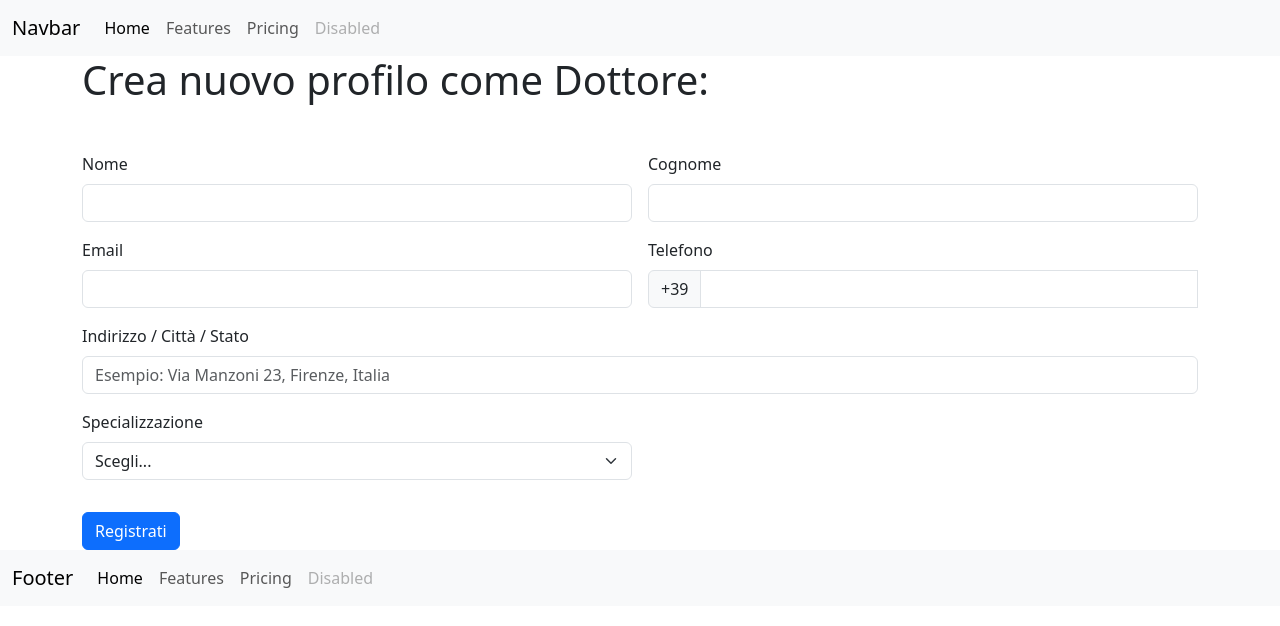
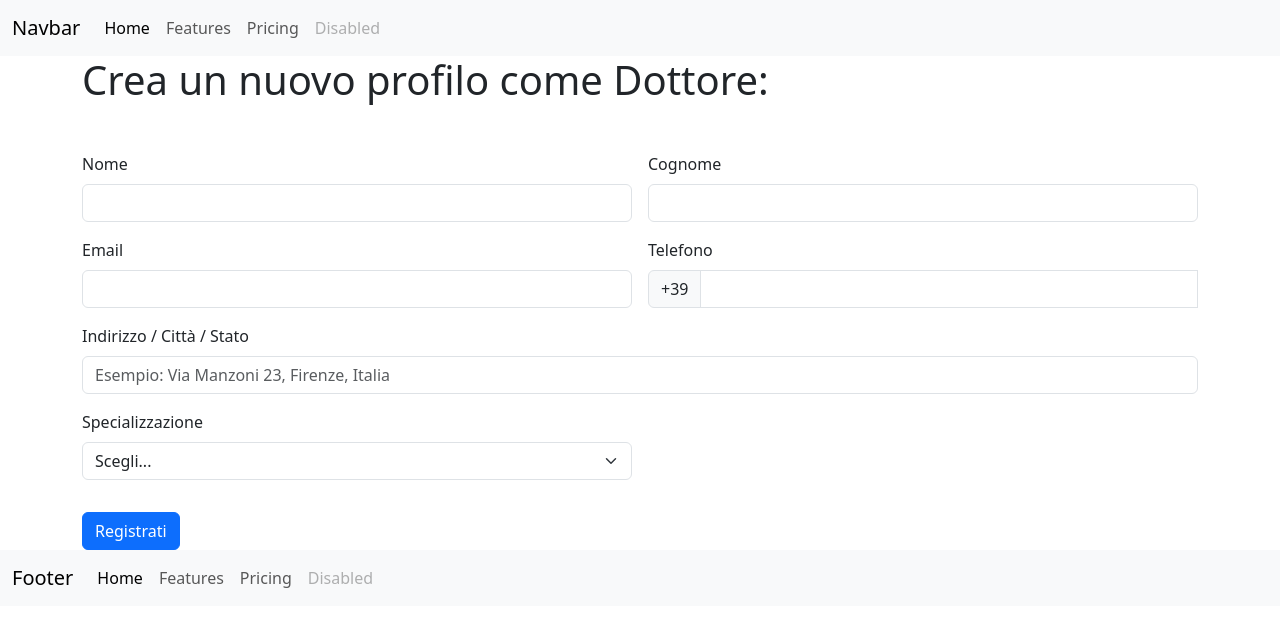
Before and after one commit to MarcoProstamo/bdoctors-frontend, a React (Vite) app: page /doctors/add in a window 1280 px wide. Shown: the top 626 px of the page. Built offline with nearby package versions, Linux system fonts and the light colour scheme; no server answers.

Commit message:
mod title

```diff
--- a/src/assets/pages/AddDoctorPage.jsx
+++ b/src/assets/pages/AddDoctorPage.jsx
@@ -37,7 +37,7 @@ export default function AddDoctorPage() {
   return (
     <>
       <div className="container">
-        <h1>Crea nuovo profilo come Dottore: </h1>
+        <h1>Crea un nuovo profilo come Dottore: </h1>
         <div className="my-5"></div>
         <FormDoctor onSubmit={handleDoctorRegistration} />
       </div>
```
